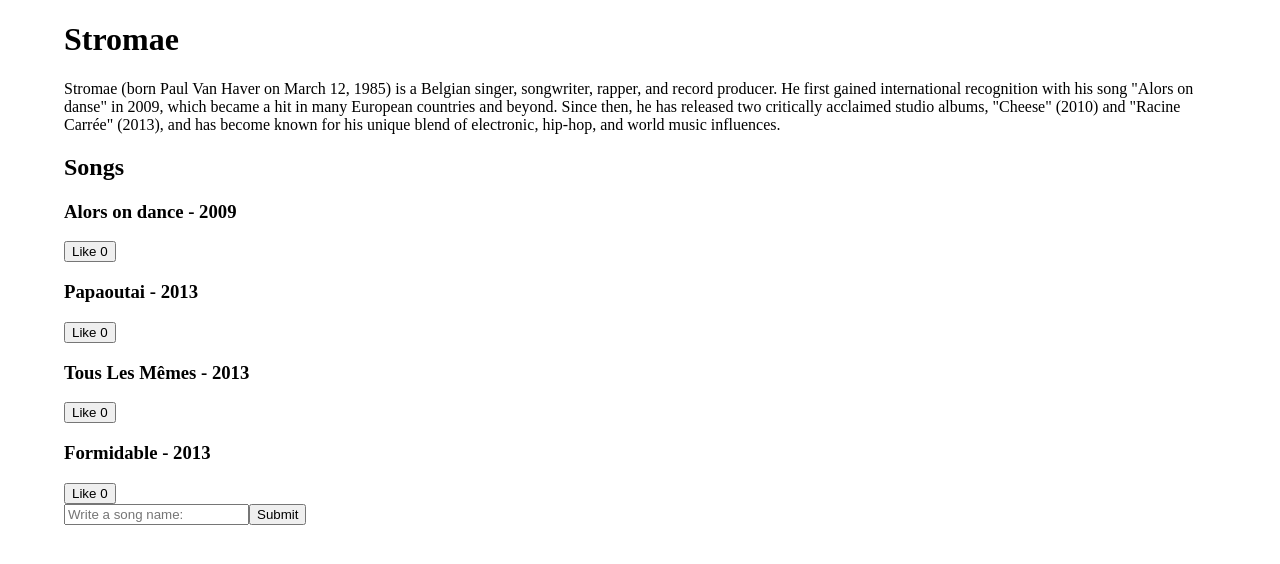
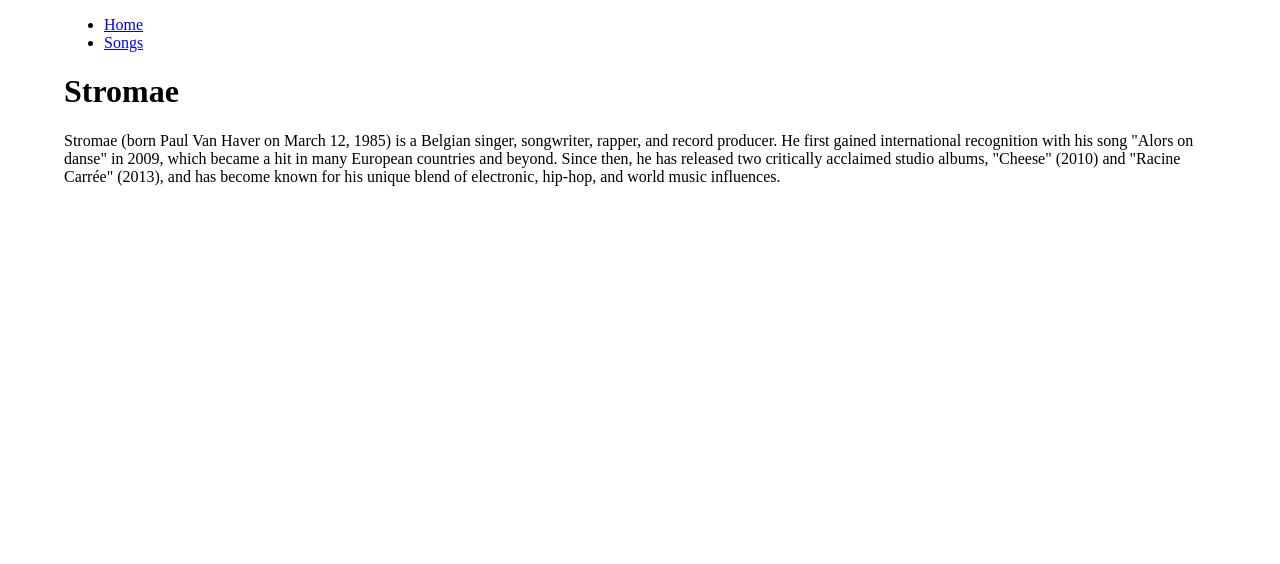
Before and after one commit to kay-dev-uk/react-music, a React (Vite) app: page / in a window 1280 px wide. Shown: the top 564 px of the page. Built offline with nearby package versions, Linux system fonts and the light colour scheme.

Commit message:
implement NavBar

```diff
--- a/src/App.jsx
+++ b/src/App.jsx
@@ -1,20 +1,18 @@
-import React, { useState } from 'react'
-import { Bio, Songs, Form } from './components'
+import React from 'react'
+import { Routes, Route } from 'react-router-dom'
+import { Home, Songs, Form } from './pages'
+import { NavBar } from './layout'
 import './App.css'
 
 const App = () => {
-//   const [inputText, setInputText] = useState('')
-//   const [todos, setTodos] = useState([{text: 'Teach React'}, {text: 'Tidy Desk'}, {text: 'Cook'}])
-//   const handleClick = (e) => {
-//     console.log(e.target.innerText)
-//   }
-
   return (
-    <>
-      <Bio />
-      <Songs />
-      <Form />
-    </>
+    <div className='App'>
+      <NavBar />
+      <Routes>
+        <Route path='/' element={<Home />} ></Route>
+        <Route path='/songs' element={<Songs />} ></Route>
+      </Routes>
+    </div>
   )
 }
 
--- /dev/null
+++ b/src/layout/NavBar/index.jsx
@@ -0,0 +1,16 @@
+import React from 'react'
+import { NavLink } from 'react-router-dom'
+
+const NavBar = () => {
+  return (
+    <nav>
+        <ul>
+            <li><NavLink to='/'>Home</NavLink></li>
+            <li><NavLink to='/songs'>Songs</NavLink></li>
+            {/* <li><NavLink to='/withdraw'>Withdraw</NavLink></li> */}
+        </ul>
+    </nav>
+  )
+}
+
+export default NavBar
--- /dev/null
+++ b/src/layout/index.js
@@ -0,0 +1 @@
+export { default as NavBar } from './NavBar'
--- a/src/main.jsx
+++ b/src/main.jsx
@@ -1,7 +1,10 @@
 import React from 'react'
+import { BrowserRouter } from 'react-router-dom'
 import ReactDOM from 'react-dom/client'
 import App from './App'
 
 ReactDOM.createRoot(document.getElementById('root')).render(
-    <App />
+    <BrowserRouter>
+        <App />
+    </BrowserRouter>
 )
--- a/src/components/Bio/index.jsx
+++ b/src/pages/Home/index.jsx
@@ -1,6 +1,6 @@
 import React from 'react'
 
-const Bio = () => {
+const Home = () => {
   return (
     <div>
         <h1>Stromae</h1>
@@ -9,4 +9,4 @@ const Bio = () => {
   )
 }
 
-export default Bio
+export default Home
--- a/src/components/index.js
+++ b/src/pages/index.js
@@ -1,3 +1,3 @@
-export { default as Bio } from './Bio'
+export { default as Home } from './Home'
 export { default as Songs } from './Songs'
 export { default as Form } from './Form'
```
Also changed, not shown: package.json (+8 -1 lines), src/contexts/index.jsx (added), src/pages/Form/index.jsx (renamed from src/components/Form/index.jsx), src/pages/Songs/index.jsx (renamed from src/components/Songs/index.jsx), 2 other files (tests, documents, lock files or other folders).
